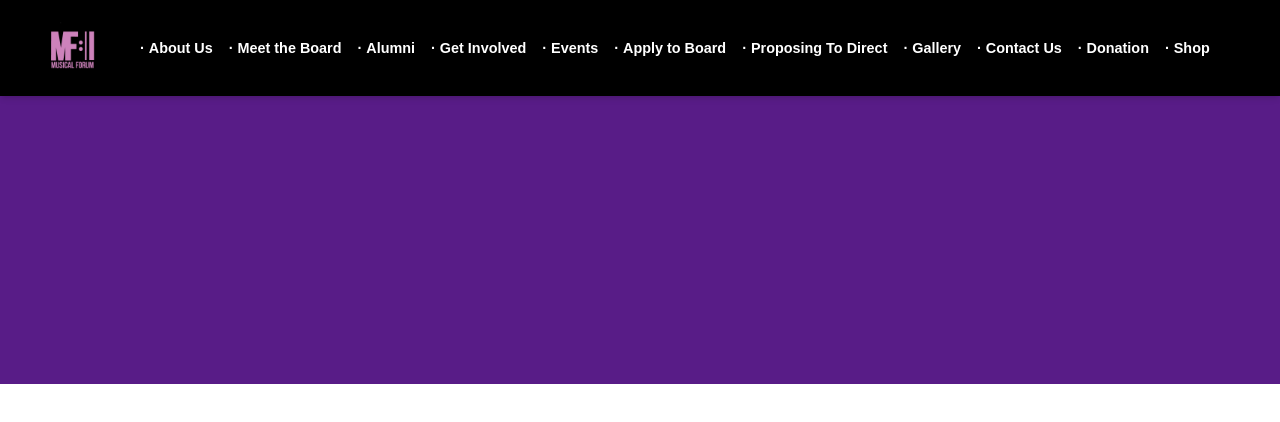
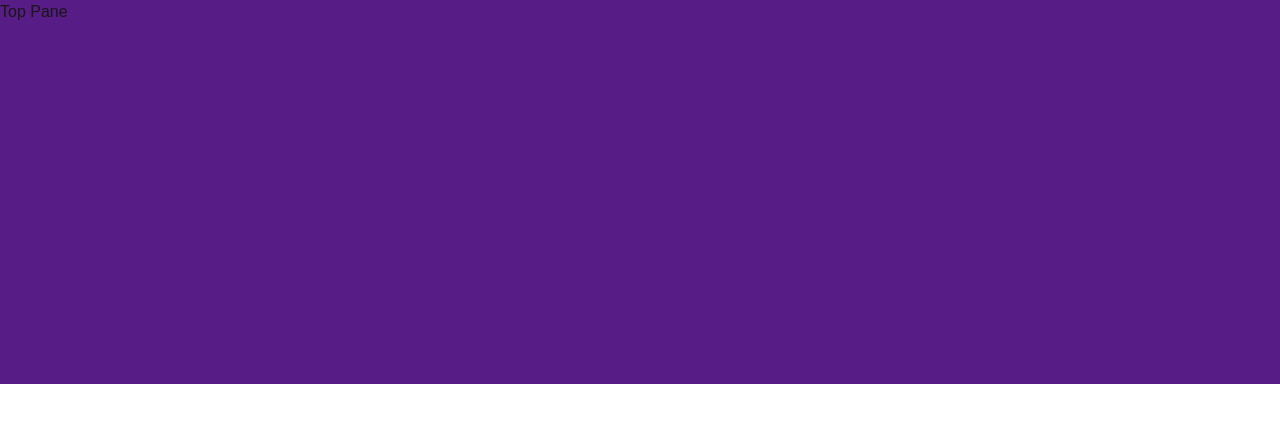
Before and after one commit to fullstackatbrown/project-musical-forum, a Next.js app: page / in a window 1280 px wide. Shown: the top 422 px of the page. Built offline with nearby package versions, Linux system fonts and the light colour scheme; a web font is replaced by a local one.

Commit message:
update navbar css

```diff
--- a/public/navbarItems.js
+++ /dev/null
@@ -1,19 +0,0 @@
-/**
- * navItems: Navigation links used by the Navbar component.
- * Each object contains:
- * - name: The text displayed in the Navbar.
- * - path: The route path to navigate to (e.g., "/aboutUs").
- */
-export const navItems = [
-  { name: "About Us", path: "/aboutUs" },
-  { name: "Meet the Board", path: "/meetTheBoard" },
-  { name: "Alumni", path: "/alumni" },
-  { name: "Get Involved", path: "/getInvolved" },
-  { name: "Events", path: "/events" },
-  { name: "Apply to Board", path: "/applyToBoard" },
-  { name: "Proposing To Direct", path: "/proposeToDirect" },
-  { name: "Gallery", path: "/gallery" },
-  { name: "Contact Us", path: "/contactUs" },
-  { name: "Donation", path: "/donation" },
-  { name: "Shop", path: "/shop" },
-];
--- a/src/app/page.js
+++ b/src/app/page.js
@@ -1,12 +1,9 @@
-import Navbar from "@/components/Navbar";
 import TopPane from "@/components/TopPane";
 import Image from "next/image";
-import { navItems } from "../../public/navbarItems";
 
 export default function Home() {
   return (
     <div>
-      <Navbar navItems={navItems} />
       <TopPane></TopPane>
     </div>
   );
--- a/src/components/Navbar.jsx
+++ b/src/components/Navbar.jsx
@@ -4,11 +4,46 @@ import { useState } from "react";
 import { usePathname } from "next/navigation";
 import Link from "next/link";
 
+/**
+ * Navbar Component
+ *
+ * ## Props:
+ * @param {Object[]} navItems - List of navigation links.
+ * @param {string} navItems[].name - The display name of the navigation item.
+ * @param {string} navItems[].path - The corresponding route path for the navigation item.
+ *
+ * @param {boolean} [isAdmin=false] - Determines whether the admin-specific link ("Show Poster") is shown.
+ * @param {string} [bgColor="#000000"] - Background color of the navbar.
+ * @param {string} [textColor="#FFFFFF"] - Text color of the navbar.
+ * @param {string} [fontSize="text-[24px]"] - Tailwind class controlling the font size of nav items.
+ * @param {string} [logo="/mf-logo.jpeg"] - Logo image URL.
+ * @param {string} [textHoverColor="#CD82BB"] - Text color when hovering over navigation links.
+ * @param {string} [navItemWidth="w-[150px]"] - Tailwind class for the width of each nav item.
+ * @param {string} [navItemHeight="h-[80px]"] - Tailwind class for the height of each nav item.
+ *
+ * Example usage:
+ * const navItems = [
+ * { name: "About Us", path: "/aboutUs" },
+ * { name: "Meet the Board", path: "/meetTheBoard" },
+ * { name: "Alumni", path: "/alumni" },
+ * ......
+ * ]
+ *
+ * <Navbar navItems={navItems}/>
+ * or
+ * <Navbar navItems={navItems} isAdmin={true} bgColor="#333333" textColor="#FFFFFF" fontSize="text-[20px]" logo="/custom-logo.png" textHoverColor="#FF5733" navItemWidth="w-[120px]" navItemHeight="h-[60px]"/>
+ */
+
 function Navbar({
   navItems,
   isAdmin = false,
   bgColor = "#000000",
   textColor = "#FFFFFF",
+  fontSize = "text-[24px]",
+  logo = "/mf-logo.jpeg",
+  textHoverColor = "#CD82BB",
+  navItemWidth = "w-[150px]",
+  navItemHeight = "h-[80px]",
 }) {
   const navList = [...navItems];
 
@@ -20,22 +55,23 @@ function Navbar({
 
   //If the user is admin
   if (isAdmin) {
-    navItems.push({ name: "Show Poster", path: "/showPoster" });
+    navList.push({ name: "Show Poster", path: "/showPoster" });
   }
+
   return (
     <nav
       className="fixed top-0 left-0 w-full z-50 shadow-md"
       style={{ backgroundColor: bgColor, color: textColor }}
     >
-      <div className="flex items-center px-4 w-full">
+      <div className="flex items-center w-full">
         {/* Logo & Mobile Toggle Button */}
-        <div className="flex items-center w-40 md:w-auto px-2 z-10 mx-auto md:mx-0">
+        <div className="flex items-center min-w-[80px] z-10 mx-auto md:mx-0">
           {/* Logo */}
-          <Link href="/">
+          <Link href="/" className="flex items-center justify-center">
             <img
-              src="/mf-logo.jpeg"
+              src={logo}
               alt="Musical Forum Logo"
-              className="h-20 w-20 md:h-24 md:w-24 object-contain"
+              className="h-20 w-20 object-contain"
             />
           </Link>
           {/* Mobile Toggle Button */}
@@ -45,7 +81,7 @@ function Navbar({
           >
             {isMobileBarOpen ? (
               <svg
-                className="w-6 h-6"
+                className={`w-6 h-6 hover:stroke-[${textHoverColor}]`}
                 fill="none"
                 stroke="currentColor"
                 strokeWidth="2"
@@ -59,7 +95,7 @@ function Navbar({
               </svg>
             ) : (
               <svg
-                className="w-6 h-6"
+                className={`w-6 h-6 hover:stroke-[${textHoverColor}]`}
                 fill="none"
                 stroke="currentColor"
                 strokeWidth="2"
@@ -76,7 +112,7 @@ function Navbar({
         </div>
 
         {/* Desktop navbar */}
-        <div className="hidden md:flex font-bold flex-nowrap px-1 space-x-1 xl:space-x-2">
+        <div className="hidden md:flex">
           {navList.map((item) => {
             const isActive = pathname === item.path;
             return (
@@ -84,14 +120,12 @@ function Navbar({
                 key={item.name}
                 href={item.path}
                 title={item.name}
-                className={`
-                  py-1 text-xs hover:text-[#CD82BB] transition duration-300 truncate max-w-[60px] lg:text-[0.8rem] lg:overflow-visible lg:max-w-none xl:text-[0.9rem] 2xl:text-base
-                  ${isActive ? "text-[#CD82BB]" : ""}
+                className={`${navItemWidth} ${navItemHeight} flex items-center justify-center
+                  font-acad ${fontSize} leading-[2rem] tracking-normal text-center
+                  hover:text-[${textHoverColor}] transition duration-300
+                  ${isActive ? `text-[${textHoverColor}]` : ""}
                   `}
               >
-                <span className="mr-1 ml-2 lg:mr-0.5 lg:ml-1 xl:mr-1 xl:ml-2">
-                  ·
-                </span>
                 {item.name}
               </Link>
             );
@@ -102,14 +136,14 @@ function Navbar({
         {isMobileBarOpen && (
           <div
             style={{ backgroundColor: bgColor }}
-            className="md:hidden absolute left-0 top-0 w-full transition-all duration-300 overflow-hidden pt-10 pb-2"
+            className="md:hidden absolute left-0 top-8 w-full transition-all duration-300 overflow-hidden pt-12 pb-2"
           >
             <div className="w-40 flex flex-col mx-auto">
               {navList.map((item) => (
                 <Link
                   key={item.name}
                   href={item.path}
-                  className="block text-sm p-1 hover:bg-[#CD82BB] hover:text-black transition duration-300"
+                  className={`block text-sm py-1 pl-10 font-acad hover:text-[${textHoverColor}] transition duration-300`}
                 >
                   {item.name}
                 </Link>
--- a/src/components/Person.jsx
+++ /dev/null
@@ -1,110 +0,0 @@
-"use client";
-/**
- * Person Component
- * ----------------
- * Renders a person silhouette SVG with optional overlaid text.
- *
- * Props:
- * - orientation: "left" | "right"
- *    → Flips the silhouette if "right".
- *
- * - imageProps: Settings for the SVG image.
- *    - width: SVG width (default "401")
- *    - height: SVG height (default "825")
- *    - imageColor: Color of the silhouette (default "#CD82BB")
- *    - imageClassName: Extra CSS classes for the image container.
- *
- * - textProps: Settings for the overlaid text.
- *    - text: The text to display.
- *    - textColor: Color of the text (default "black").
- *    - x, y: Position in SVG (default "50%" and "20%").
- *            These values represent the center of the text container.
- *    - fontSize: Font size (default "36px").
- *    - fontWeight: Font weight (default "bold").
- *    - textMaxWidth, textMaxHeight: Maximum width/height for the text area.
- *    - textClassName: Extra CSS classes for the text.
- *
- * Usage Example:
- * <Person
- *   orientation="right"
- *   imageProps={{ width: "401", height: "825", imageColor: "#CD82BB", imageClassName: "absolute top-0 left-0" }}
- *   textProps={{
- *     text: "Hello World",
- *     textColor: "white",
- *     x: "50%",
- *     y: "20%",
- *     fontSize: "36px",
- *     fontWeight: "bold",
- *     textMaxWidth: "231px",
- *     textMaxHeight: "121px",
- *     textClassName: "break-all",
- *   }}
- * />
- */
-
-function Person({ orientation = "left", imageProps = {}, textProps = {} }) {
-  const {
-    width = "401",
-    height = "825",
-    imageColor = "#CD82BB",
-    imageClassName = "",
-  } = imageProps;
-
-  const {
-    text = "",
-    textColor = "black",
-    x = "50%",
-    y = "20%",
-    fontSize = "36px",
-    fontWeight = "bold",
-    textMaxWidth = "231px",
-    textMaxHeight = "121px",
-    textClassName = "",
-  } = textProps;
-
-  const flipTransform =
-    orientation === "right" ? `scale(-1, 1) translate(${-width}, 0)` : "";
-
-  return (
-    <div className={`${imageClassName} overflow-visible`}>
-      <svg
-        width={width}
-        height={height}
-        viewBox={`0 0 ${width} ${height}`}
-        fill="none"
-        xmlns="http://www.w3.org/2000/svg"
-      >
-        <g transform={flipTransform}>
-          <path
-            d="M383 133.28C383 215.295 241.5 298.28 241.5 298.28C241.5 298.28 156 340.78 118 298.28C95.7529 283.756 109.209 236.558 89.9997 214.78C69.1115 191.1 40.2047 219.869 60 192.78C98 140.78 59.9997 26.3041 142 6.78029C268 -23.2198 383 51.2661 383 133.28Z"
-            fill={imageColor}
-          />
-          <path
-            d="M174 306.78C186.5 386.28 18 655.5 0.5 824.5H401C363.5 487 292 386.78 292 252.78C292 195.725 161.5 227.28 174 306.78Z"
-            fill={imageColor}
-          />
-        </g>
-        {text && (
-          <foreignObject
-            x={`calc(${x} - ${parseFloat(textMaxWidth) / 2}px)`}
-            y={`calc(${y} - ${parseFloat(textMaxHeight) / 2}px)`}
-            width={textMaxWidth}
-            height={textMaxHeight}
-          >
-            <div
-              xmlns="http://www.w3.org/1999/xhtml"
-              className={`text-center text-[${fontSize}] font-${fontWeight} w-full flex items-center justify-center break-words whitespace-normal ${textClassName} `}
-              style={{
-                color: textColor,
-              }}
-            >
-              {text}
-            </div>
-          </foreignObject>
-        )}
-      </svg>
-    </div>
-  );
-}
-
-export default Person;
```
